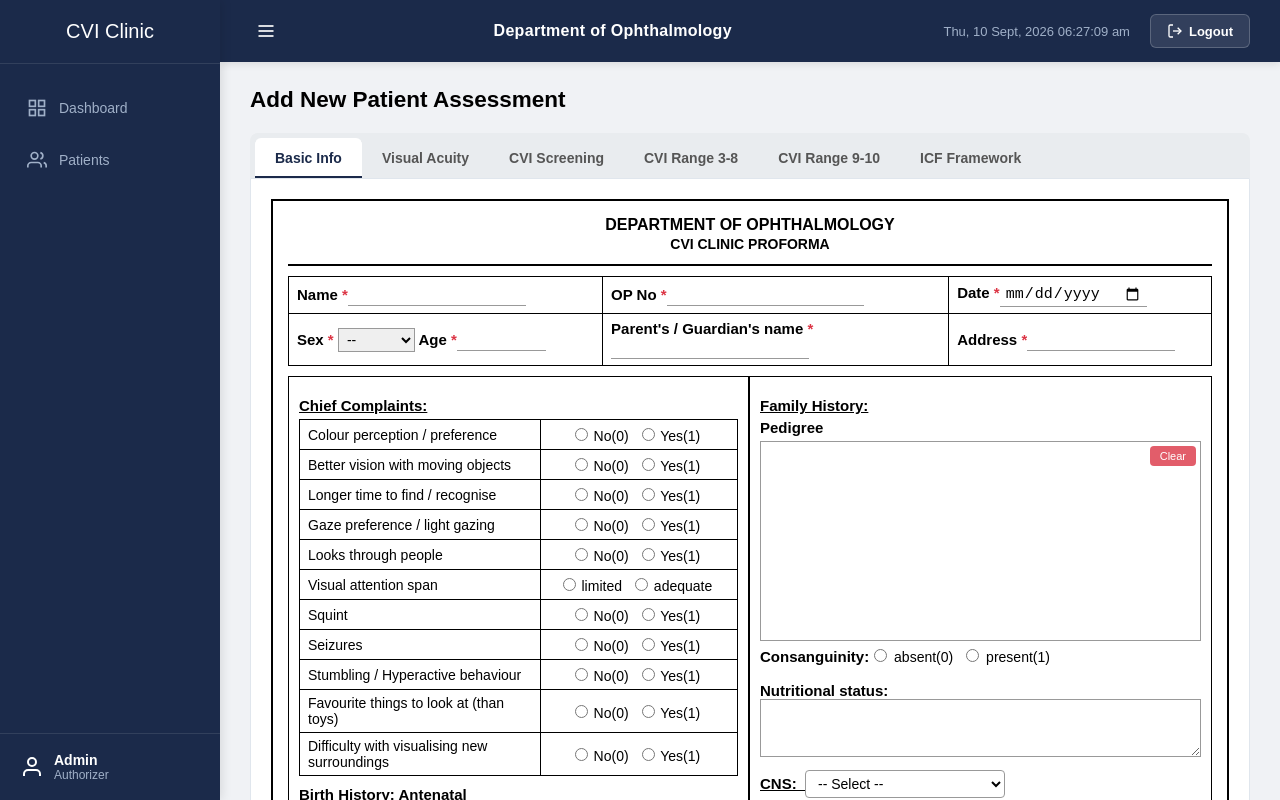
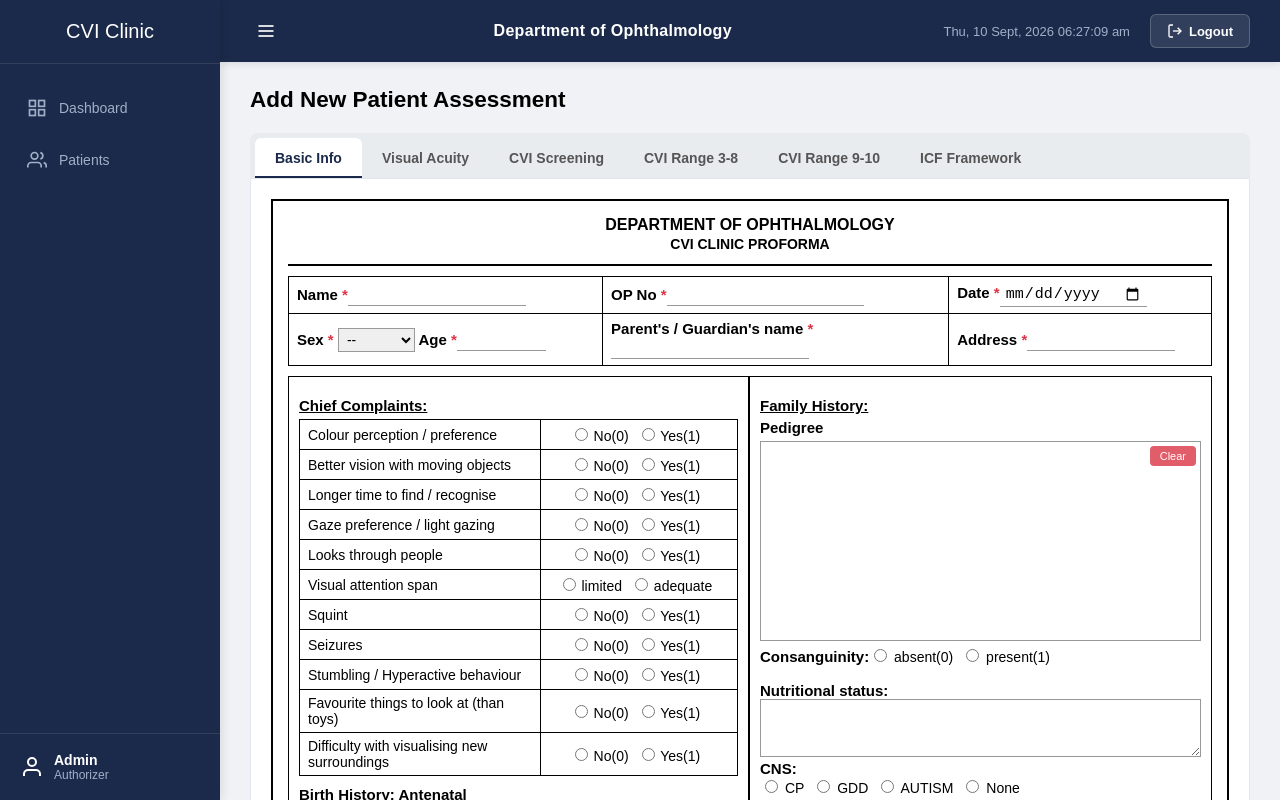
Before and after one commit to pratham2820051/DOO, a React (Vite) app in the folder flu-shot-frontend/: page /add-patient in a window 1280 px wide. Shown: the top 800 px of the page. Built offline with nearby package versions, Linux system fonts and the light colour scheme; no server answers; sample sign-in values are in the browser's storage.

Commit message:
refactor: Change CNS to radio buttons like other fields
- Replaced dropdown with radio buttons
- Options: CP, GDD, AUTISM, None
- Matches design pattern of other fields (absent/present style)
- Consistent UI across the form
- Click to select/deselect like other radios

```diff
--- a/flu-shot-frontend/src/pages/forms/BasicInfo.jsx
+++ b/flu-shot-frontend/src/pages/forms/BasicInfo.jsx
@@ -219,54 +219,12 @@ function BasicInfo({ onDataChange, initialData }) {
           <strong>Nutritional status:</strong>
           <textarea name="nutritional_status" value={formData.nutritional_status} onChange={handleChange} rows="3" style={{ width: '100%', border: '1px solid #999', fontSize: '14px', padding: '4px', resize: 'vertical' }}></textarea>
 
-          <h4>CNS: &nbsp;
-            <select
-              name="cns"
-              value={formData.cns || ''}
-              onChange={handleChange}
-              style={{
-                border: '1px solid #999',
-                borderRadius: '4px',
-                padding: '4px 8px',
-                fontSize: '14px',
-                width: '200px',
-                backgroundColor: '#fff',
-                cursor: 'pointer'
-              }}
-            >
-              <option value="">-- Select --</option>
-              <option value="CP">CP (Cerebral Palsy)</option>
-              <option value="GDD">GDD (Global Developmental Delay)</option>
-              <option value="AUTISM">AUTISM</option>
-              <option value="CP/GDD">CP / GDD</option>
-              <option value="CP/AUTISM">CP / AUTISM</option>
-              <option value="GDD/AUTISM">GDD / AUTISM</option>
-              <option value="CP/GDD/AUTISM">CP / GDD / AUTISM</option>
-              <option value="None">None</option>
-              <option value="Other">Other</option>
-            </select>
-            {formData.cns === 'Other' && (
-              <input
-                type="text"
-                name="cns_other"
-                value={formData.cns_other || ''}
-                onChange={(e) => {
-                  const updated = { ...formData, cns_other: e.target.value };
-                  setFormData(updated);
-                  if (onDataChange) onDataChange(updated);
-                }}
-                style={{
-                  border: '1px solid #999',
-                  borderRadius: '4px',
-                  marginLeft: '8px',
-                  width: '150px',
-                  fontSize: '14px',
-                  padding: '4px 8px'
-                }}
-                placeholder="Specify other..."
-              />
-            )}
-          </h4>
+          <strong>CNS:</strong><br />
+          <Radio name="cns" value="CP" label="CP" />
+          <Radio name="cns" value="GDD" label="GDD" />
+          <Radio name="cns" value="AUTISM" label="AUTISM" />
+          <Radio name="cns" value="None" label="None" />
+          <br /><br />
 
           <strong>Auditory anomaly:</strong>
           <Radio name="auditory_anomaly" value="0" label="absent(0)" /><Radio name="auditory_anomaly" value="1" label="present(1)" />
```
